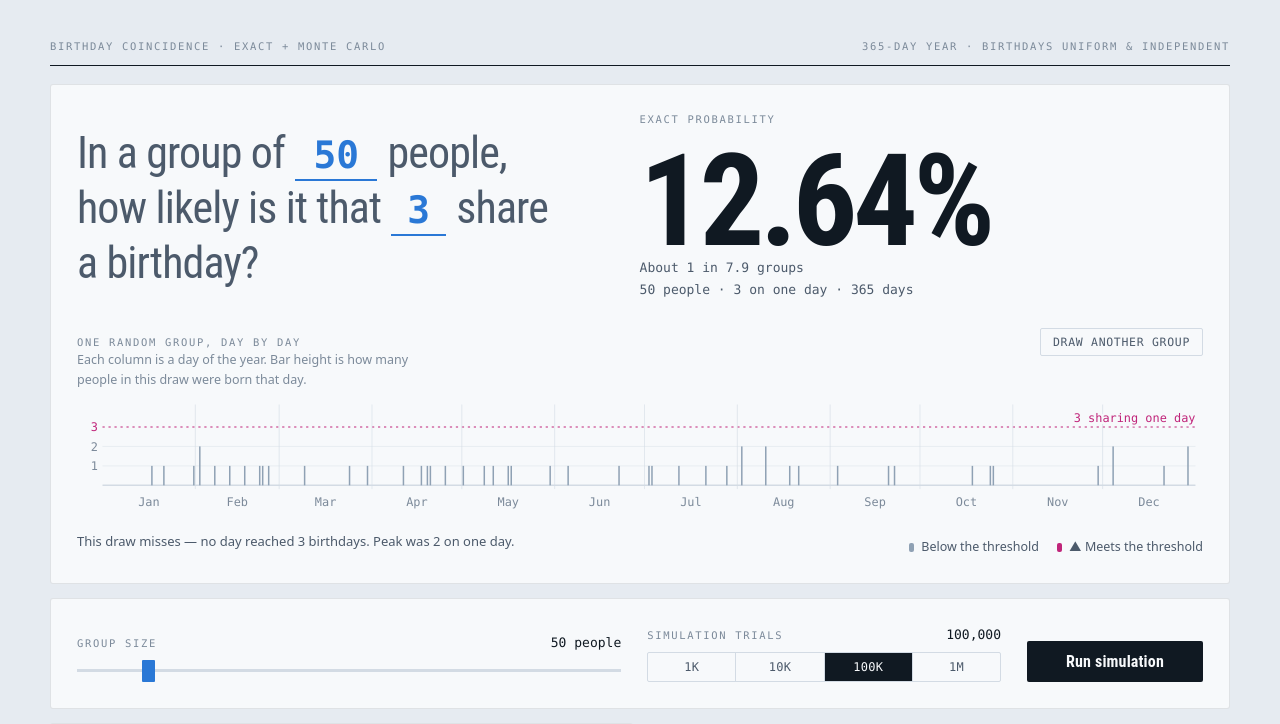
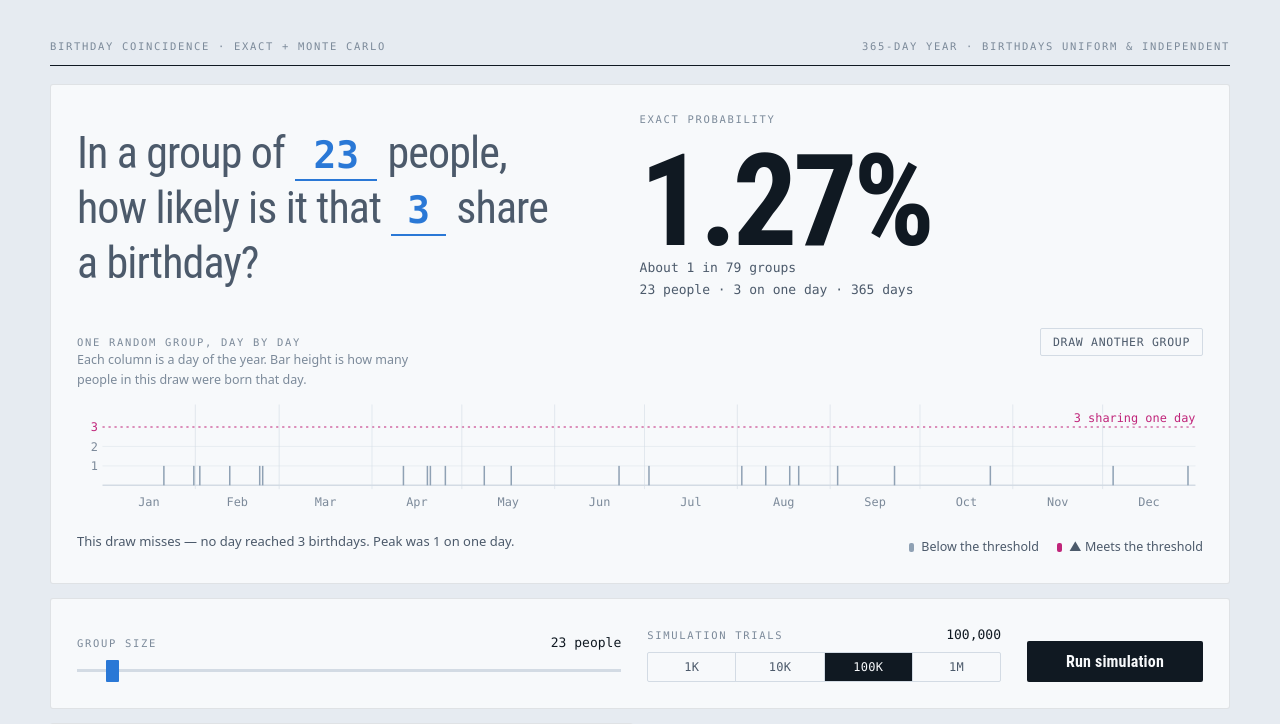
Before and after one commit to feimbcke/Birthday_probability_calculator_v2, a plain HTML site: page index.html in a window 1280 px wide. Shown: the top 724 px of the page. Drawn offline with Linux system fonts and the light colour scheme.

Commit message:
Open on 23 people, 3 sharing, 100K trials
Co-Authored-By: Claude Opus 5 <noreply@anthropic.com>

```diff
--- a/index.html
+++ b/index.html
@@ -305,7 +305,7 @@ tr.here td { color: var(--exact); font-weight: 700; }
         <h1 class="ask">
           <span class="soft">In a group of</span>
           <label class="vh" for="people">Number of people in the group</label>
-          <input class="slot slot-people num" id="people" type="number" min="1" max="1000" step="1" value="50">
+          <input class="slot slot-people num" id="people" type="number" min="1" max="1000" step="1" value="23">
           <span class="soft">people, how likely is it that</span>
           <label class="vh" for="share">People sharing one birthday</label>
           <input class="slot slot-share num" id="share" type="number" min="2" max="12" step="1" value="3">
@@ -354,9 +354,9 @@ tr.here td { color: var(--exact); font-weight: 700; }
       <div class="field">
         <div class="field-label">
           <label class="tag" for="people-range">Group size</label>
-          <span class="field-value" id="people-out">50 people</span>
+          <span class="field-value" id="people-out">23 people</span>
         </div>
-        <input id="people-range" type="range" min="1" max="400" step="1" value="50">
+        <input id="people-range" type="range" min="1" max="400" step="1" value="23">
       </div>
       <div class="field">
         <div class="field-label">
@@ -585,7 +585,7 @@ function niceTicks(min, max, count) {
 /* ══════════════════════════════════════════════════════════════
    4 · STATE
    ══════════════════════════════════════════════════════════════ */
-const state = { people: 50, share: 3, trials: 100000, sample: null, run: null };
+const state = { people: 23, share: 3, trials: 100000, sample: null, run: null };
 const reduceMotion = matchMedia('(prefers-reduced-motion: reduce)').matches;
 const $ = id => document.getElementById(id);
 
```
